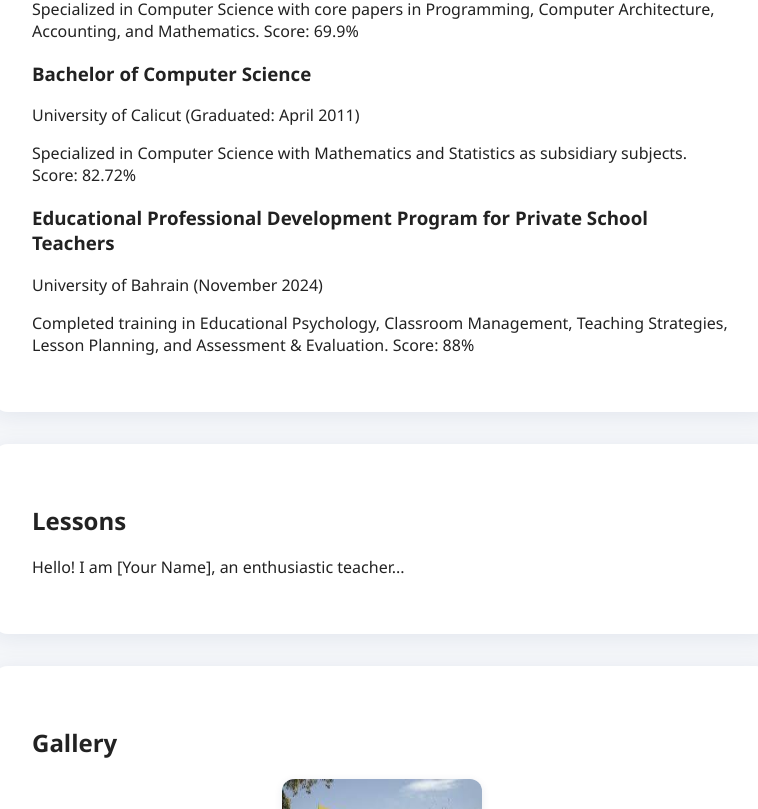
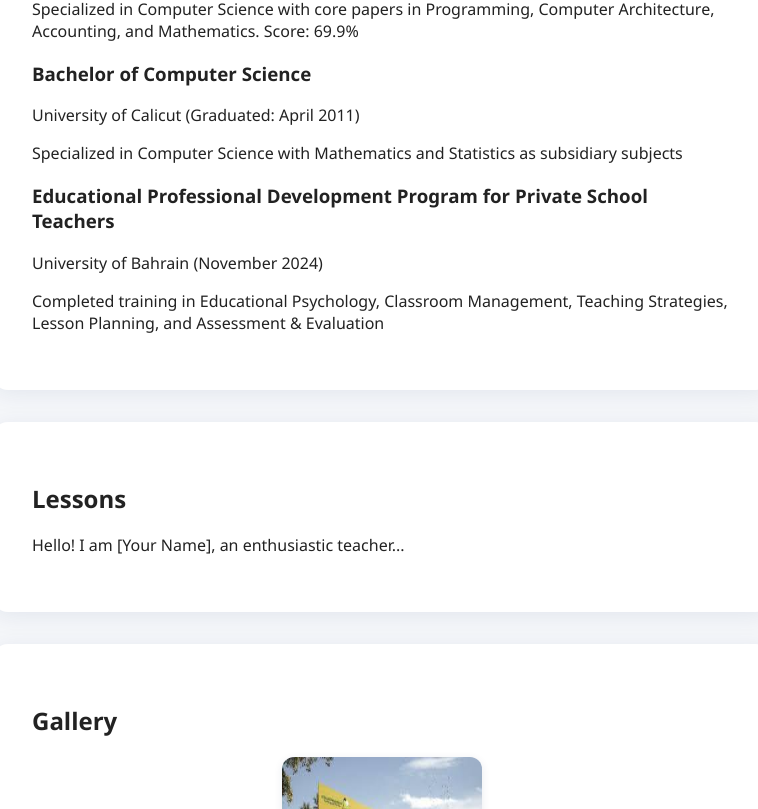
Before and after one commit to umar2752018/my-portfolio, a Next.js app: page / in a window 1280 px wide. Shown: the part 2211-3020 px from the top of the page, without its empty margins (258-1016 px from the left). Built offline with nearby package versions, Linux system fonts and the light colour scheme.

Commit message:
Edited qualification and contact

```diff
--- a/components/Contact.js
+++ b/components/Contact.js
@@ -3,9 +3,9 @@ export default function Contact() {
     <section id="contact">
       <h2>Contact</h2>
       <ul>
-        <li>Email: <a href="mailto:muqthar91@gmail.com">muqthar91@gmail.com</a></li>
-        <li>Phone: +91-9605399880 (India)</li>
-        <li>Phone: +973-34530695 (Bahrain)</li>
+        <li>Email: <a href="mailto:umar2752018@gmail.com">uamr2752018@gmail.com</a></li>
+        <li>Phone: +91-xxxxxxxxx (India)</li>
+        <li>Phone: +973-xxxxxxxxxx (Bahrain)</li>
         <li>Location: Kerala, India</li>
         <li>LinkedIn: <a href="https://linkedin.com/in/muqthar91" target="_blank">muqthar91</a></li>
       </ul>
--- a/components/Education.js
+++ b/components/Education.js
@@ -10,12 +10,12 @@ export default function Education() {
       <div>
         <h3>Bachelor of Computer Science</h3>
         <p>University of Calicut (Graduated: April 2011)</p>
-        <p>Specialized in Computer Science with Mathematics and Statistics as subsidiary subjects. Score: 82.72%</p>
+        <p>Specialized in Computer Science with Mathematics and Statistics as subsidiary subjects</p>
       </div>
       <div>
         <h3>Educational Professional Development Program for Private School Teachers</h3>
         <p>University of Bahrain (November 2024)</p>
-        <p>Completed training in Educational Psychology, Classroom Management, Teaching Strategies, Lesson Planning, and Assessment & Evaluation. Score: 88%</p>
+        <p>Completed training in Educational Psychology, Classroom Management, Teaching Strategies, Lesson Planning, and Assessment & Evaluation</p>
       </div>
     </section>
   );
```
